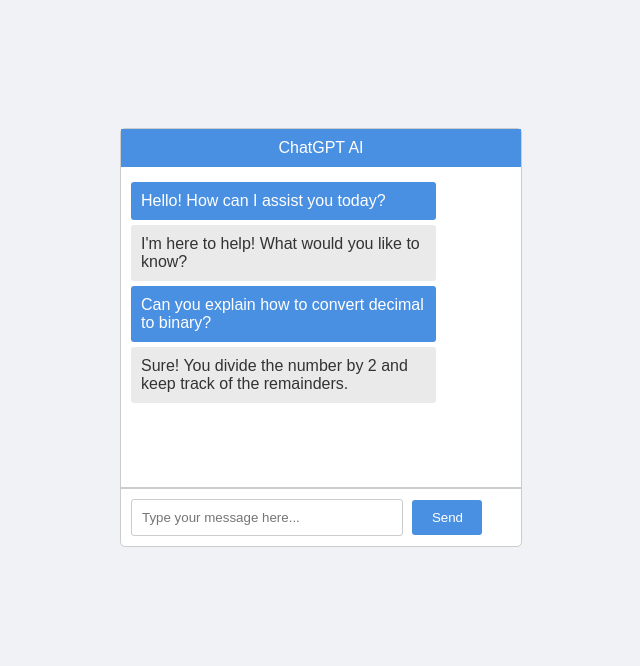
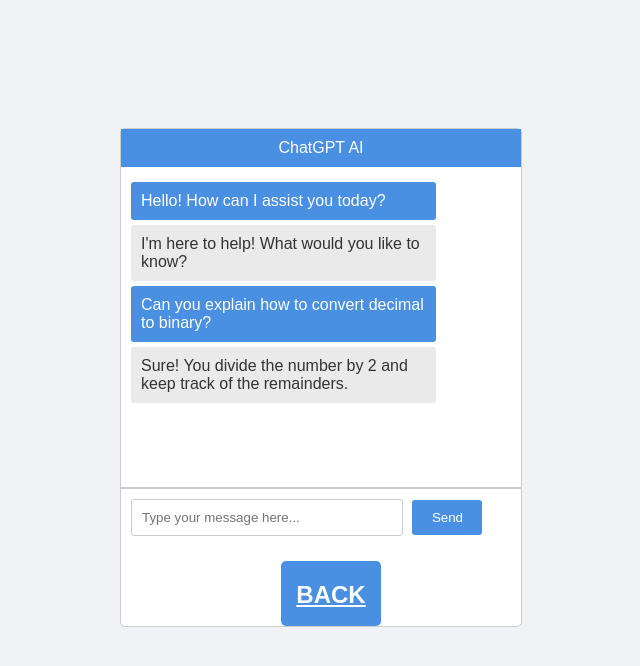
Before and after one commit to SYnx143/html-project1, a plain HTML site: page chatgpt.html in a window 1280 px wide. Shown: the whole page, without its empty margins (392-1032 px from the left). Drawn offline with Linux system fonts and the light colour scheme.

Commit message:
Update chatgpt.html

```diff
--- a/chatgpt.html
+++ b/chatgpt.html
@@ -3,7 +3,9 @@
 <head>
     <meta charset="UTF-8">
     <meta name="viewport" content="width=device-width, initial-scale=1.0">
-    <title>Simple Chat Interface</title>
+  <link rel="icon" type="images/png" href="Untitled_design_1.webp">
+
+    <title>Chatgpt</title>
     <style>
         body {
             margin: 0;
@@ -66,6 +68,21 @@
             border-radius: 3px;
             width: 70px;
         }
+        a {
+    display: inline-block;
+    height: 65px;
+    width: 100px;
+    background-color: #4a90e2;
+    color: white;
+    text-align: center;
+    border-radius: 5px;
+    margin-top: 15px;
+    margin-left: 40%;
+}
+
+a:hover {
+    background-color: #0056b3;
+}
     </style>
 </head>
 <body>
@@ -83,6 +100,7 @@
             <input type="text" placeholder="Type your message here..." />
             <button>Send</button>
         </div>
+        <a href="Features.html"><h2>BACK</h2></a>
     </div>
 </body>
 </html>
```
